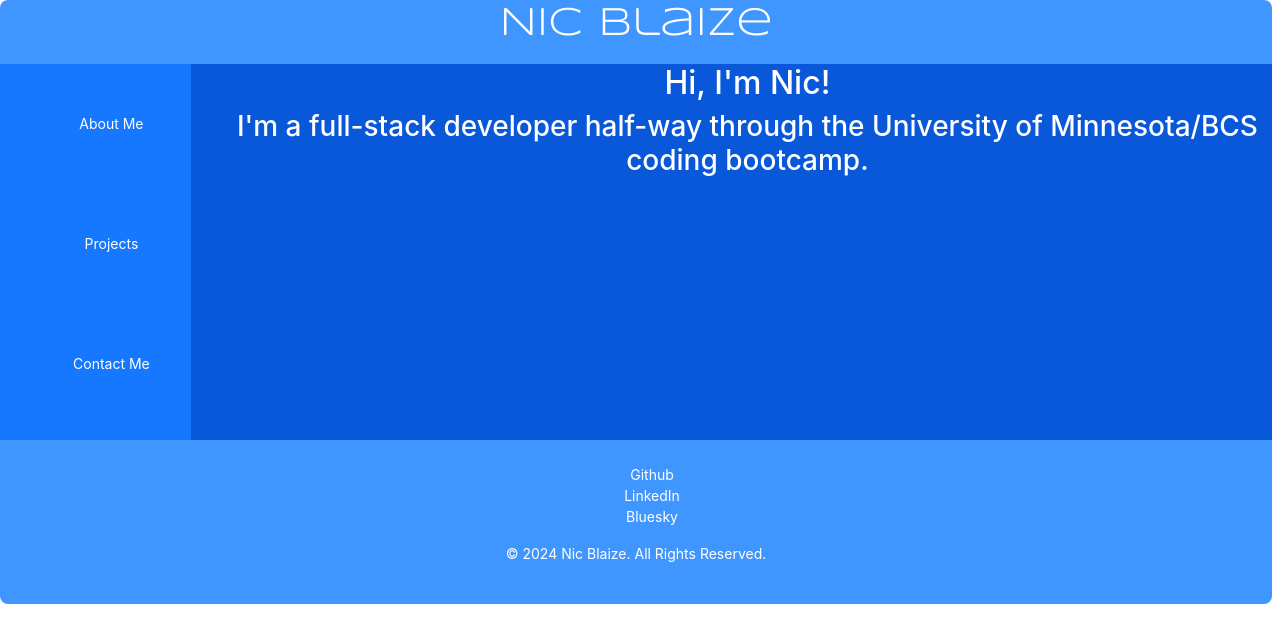
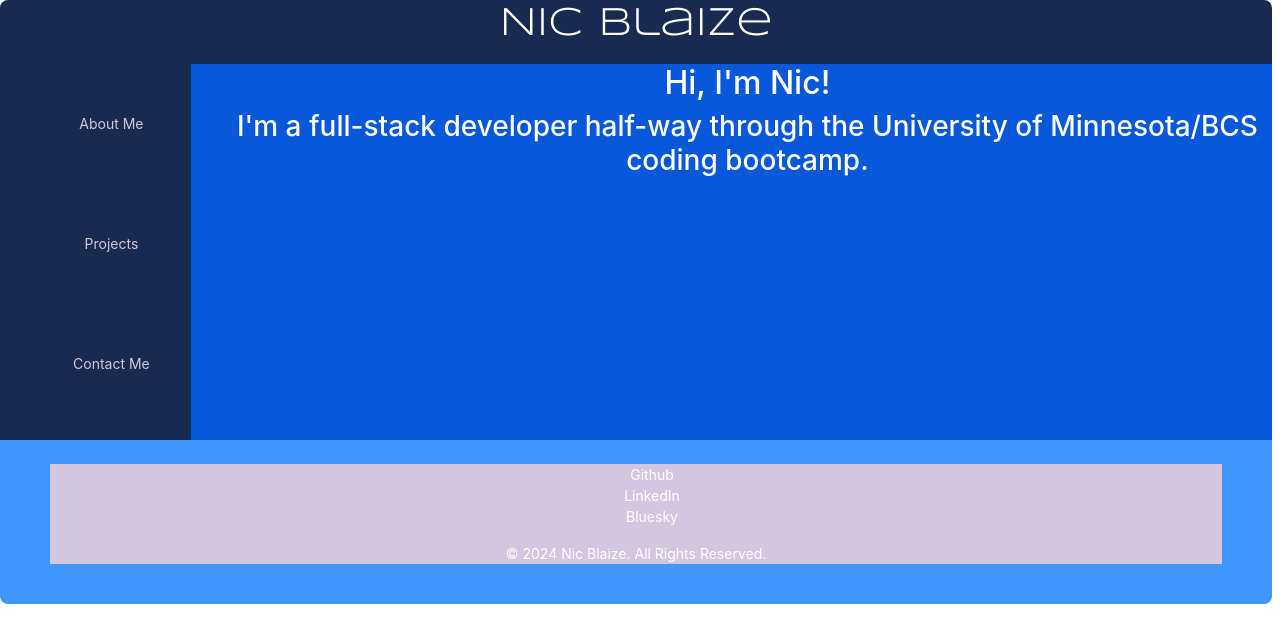
Before and after one commit to k3strl/12.React-Portfolio, a React (Vite) app: page /componennts/navbar/Projects in a window 1280 px wide. Shown: the top 642 px of the page. Built offline with nearby package versions, Linux system fonts and the light colour scheme.

Commit message:
CSS fixes

```diff
--- a/src/App.jsx
+++ b/src/App.jsx
@@ -18,7 +18,7 @@ const headerStyle = {
   height: 64,
   paddingInline: 48,
   lineHeight: '64px',
-  backgroundColor: '#4096ff',
+  backgroundColor: 'var(--darkest)',
 };
 const contentStyle = {
   textAlign: 'center',
@@ -31,7 +31,7 @@ const siderStyle = {
   textAlign: 'center',
   lineHeight: '120px',
   color: '#fff',
-  backgroundColor: '#1677ff',
+  backgroundColor: 'var(--darkest)',
 };
 const footerStyle = {
   textAlign: 'center',
--- a/src/styles/index.css
+++ b/src/styles/index.css
@@ -1,15 +1,8 @@
 :root {
-  --lavender-blush: #f5e6e8ff;
-  --thistle: #d5c6e0ff;
-  --rose-quartz: #aaa1c8ff;
-  --mountbatten-pink: #967aa1ff;
-  --space-cadet: #192a51ff;
-}
-
-html, body {
-  height: 100%;
-  margin: 0;
-  min-height: 100%;
+  --lightest: #d5c6e0ff;
+  --med-light: #aaa1c8ff;
+  --mid-dark: #967aa1ff;
+  --darkest: #192a51ff;
 }
 
 #root {
@@ -18,19 +11,33 @@ html, body {
   min-height: 100vh;
 }
 
+html, body {
+  height: 100%;
+  margin: 0;
+  min-height: 100%;
+  display: flex;
+  flex-direction: column;
+}
+
+
 footer {
   margin-top: auto;
+  background-color: var(--lightest);
 }
 
 h1 {
   font-family: "Syncopate", serif;
   font-weight: 400;
   font-style: normal;
-  color: var(--papaya-whip);
+  color: var(--darkest);
+}
+
+nav {
+  background-color: var(--darkest);
 }
 
 nav a {
-  color: white;
+  color: var(--lightest);
   text-decoration: none;
 }
 
@@ -43,7 +50,7 @@ ul {
   flex-wrap: wrap;
   gap: 50px;
   padding: 16px;
-  background-color: var(--papaya-whip);
+  background-color: var(--mid-dark);
 }
 
 .projects-grid > * {
@@ -59,7 +66,7 @@ ul {
   max-width: 600px;
   margin: 0 auto;
   padding: 16px;
-  background-color: var(--thistle);
+  background-color: var(--mid-dark);
   border-radius: 8px;
 }
 
@@ -76,14 +83,14 @@ ul {
 .contact-form label {
   display: block;
   margin-bottom: 8px;
-  color: var(--oxford-blue);
+  color: var(--med);
 }
 
 contact-form input,
 .contact-form textarea {
   width: 100%;
   padding: 8px;
-  border: 1px solid var(--tiffany-blue);
+  border: 1px solid var(--med-light);
   border-radius: 4px;
 }
 
@@ -97,13 +104,13 @@ contact-form input,
   display: block;
   width: 100%;
   padding: 12px;
-  background-color: var(--papaya-whip);
-  color: var(--prussian-blue);
+  background-color: var(--lightest);
+  color: var(--darkest);
   border: none;
   border-radius: 4px;
   cursor: pointer;
 }
 
 .contact-form button:hover {
-  background-color: var(--oxford-blue);
+  background-color: var(--med-light);
 }
```
